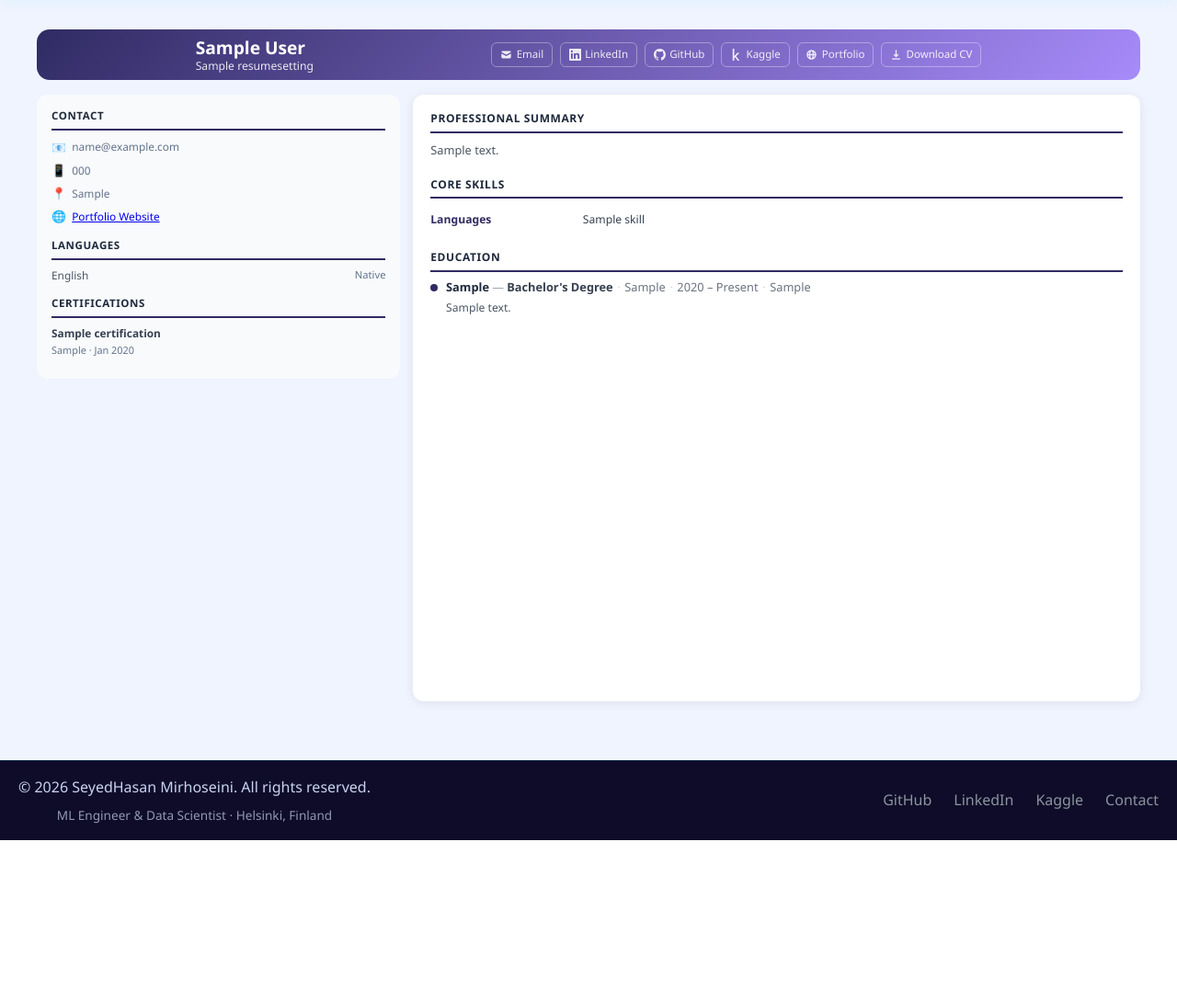
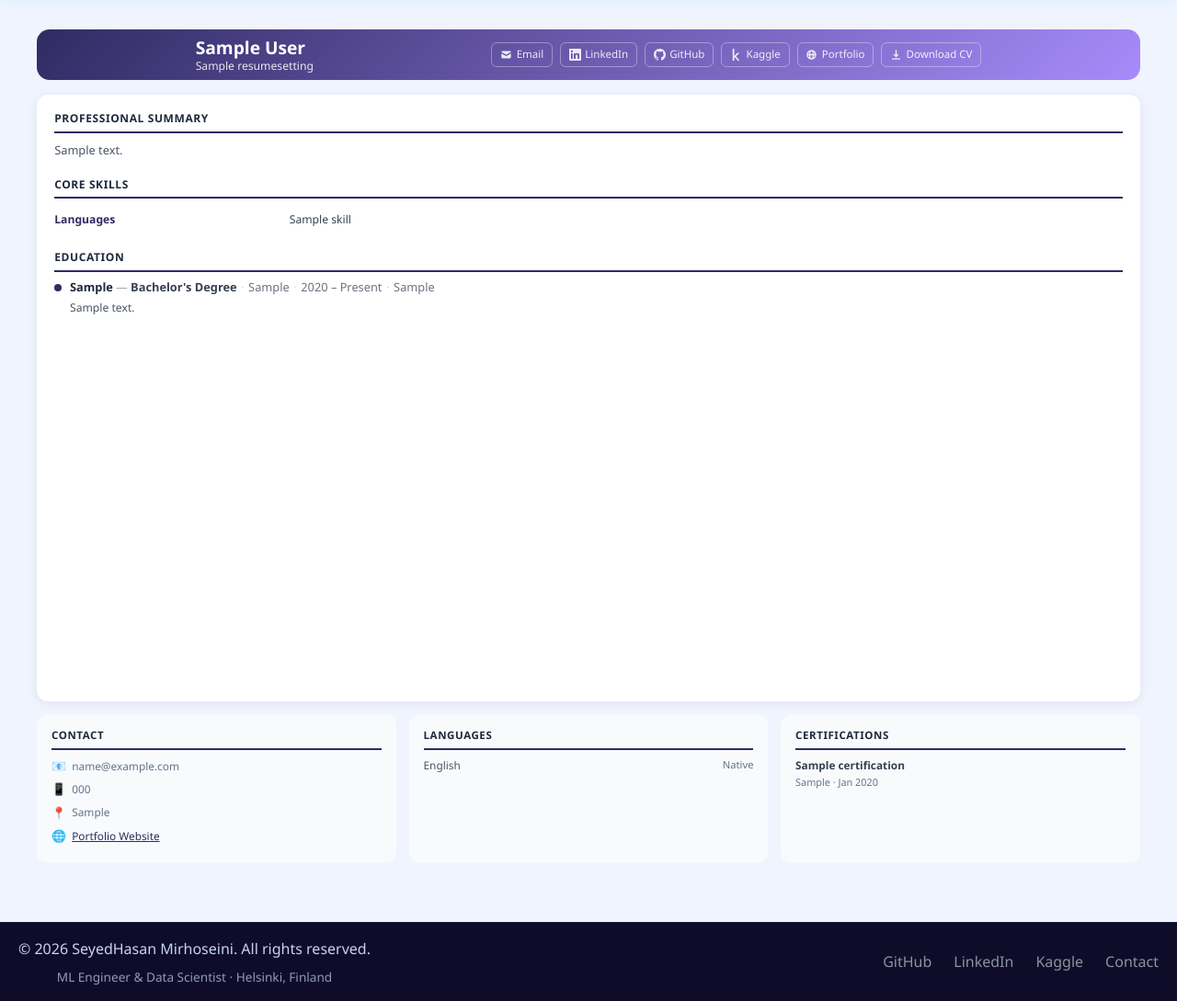
Before and after one commit to seyedhasanmirhoseini1367/PersonalPortfolio, a Django app: page /resume/ in a window 1280 px wide. Shown: the part 51-1140 px from the top of the page at 92% size. Before the commit the page ends 965 px from the top, so only its background shows below. Run offline with Django 4.2, Linux system fonts and the light colour scheme; tables that the repository leaves empty hold one stand-in row (values such as "Sample post"); data that the repository does not hold is empty; parts of the project's set-up code (start-up, migrations or seed data) failed here and were passed over.

Commit message:
style: move resume sidebar to bottom info strip, single-column layout

```diff
--- a/templates/resume/resume_page.html
+++ b/templates/resume/resume_page.html
@@ -35,27 +35,29 @@
     .hero-link:hover { background: rgba(255,255,255,.15); color: white; }
     .hero-link svg { width: 13px; height: 13px; fill: currentColor; flex-shrink: 0; }
 
-    /* ── Layout ───────────────────────────────────────────────────── */
-    .resume-layout {
-        display: grid;
-        grid-template-columns: 1fr 2fr;
-        gap: .85rem;
-        max-width: 1500px;
-        margin: 0 auto;
+    /* ── Layout: single column ────────────────────────────────────── */
+    .resume-layout { display: flex; flex-direction: column; gap: .85rem; }
+
+    /* ── Main Content ─────────────────────────────────────────────── */
+    .resume-main {
+        background: white;
+        padding: 1rem 1.2rem;
+        border-radius: 12px;
+        box-shadow: 0 2px 12px rgba(0,0,0,.08);
     }
 
-    /* ── Sidebar ──────────────────────────────────────────────────── */
-    .resume-sidebar {
+    /* ── Bottom info strip ────────────────────────────────────────── */
+    .resume-bottom {
+        display: grid;
+        grid-template-columns: repeat(auto-fit, minmax(200px, 1fr));
+        gap: .85rem;
+    }
+    .info-card {
         background: #f8fafc;
+        border-radius: 12px;
         padding: .9rem 1rem;
-        border-radius: 12px;
-        height: fit-content;
-        position: sticky;
-        top: 1.25rem;
     }
-    .sidebar-section { margin-bottom: .75rem; }
-    .sidebar-section:last-child { margin-bottom: 0; }
-    .sidebar-title {
+    .info-card-title {
         font-size: .72rem; font-weight: 700; text-transform: uppercase;
         letter-spacing: .05em; color: #1e293b; margin-bottom: .45rem;
         padding-bottom: .28rem; border-bottom: 2px solid #302b63;
@@ -67,19 +69,6 @@
         margin-bottom: .3rem; color: #64748b; font-size: .74rem;
     }
     .contact-icon { margin-right: .45rem; font-size: .8rem; width: 15px; text-align: center; }
-
-    /* ── Skills (tag clouds per category) ────────────────────────── */
-    .skill-cat-block { margin-bottom: .5rem; }
-    .skill-cat-label {
-        font-size: .68rem; font-weight: 700; color: #374151;
-        margin-bottom: .18rem; text-transform: uppercase; letter-spacing: .04em;
-    }
-    .skill-tags { display: flex; flex-wrap: wrap; gap: .18rem; }
-    .skill-tag {
-        background: #e0e7ff; color: #3730a3;
-        padding: .08rem .38rem; border-radius: 7px;
-        font-size: .67rem; font-weight: 500;
-    }
 
     /* ── Languages ────────────────────────────────────────────────── */
     .language-item { display: flex; justify-content: space-between; margin-bottom: .28rem; }
@@ -100,14 +89,6 @@
         border: 1px solid #bbf7d0;
         padding: .08rem .38rem; border-radius: 7px;
         font-size: .67rem; font-weight: 500;
-    }
-
-    /* ── Main Content ─────────────────────────────────────────────── */
-    .resume-main {
-        background: white;
-        padding: 1rem 1.2rem;
-        border-radius: 12px;
-        box-shadow: 0 2px 12px rgba(0,0,0,.08);
     }
     .main-section { margin-bottom: 1.1rem; }
     .main-section:last-child { margin-bottom: 0; }
@@ -197,14 +178,11 @@
     .project-link:hover { background: #302b63; color: white; }
 
     /* ── Responsive ───────────────────────────────────────────────── */
-    @media (max-width: 968px) {
-        .resume-layout { grid-template-columns: 1fr; gap: 1rem; }
-        .resume-sidebar { position: static; }
-    }
     @media (max-width: 768px) {
         .resume-hero { padding: 1rem; gap: 1rem; }
         .resume-hero-right { justify-content: flex-start; }
-        .resume-main, .resume-sidebar { padding: .9rem; }
+        .resume-main, .info-card { padding: .9rem; }
+        .resume-bottom { grid-template-columns: 1fr; }
         .item-oneliner { flex-direction: column; gap: .05rem; }
         .item-dash { display: none; }
         .core-skills-table { display: block; }
@@ -212,7 +190,6 @@
         .core-skills-cat { width: 100%; white-space: normal; font-size: .72rem; padding-bottom: 0; }
         .core-skills-list { padding-top: 0; }
     }
-
     @media (max-width: 480px) {
         .resume-title { font-size: 1rem; }
         .resume-hero-right { flex-wrap: wrap; }
@@ -269,76 +246,6 @@
 </section>
 
     <div class="resume-layout">
-
-        <!-- ── Sidebar ── -->
-        <aside class="resume-sidebar">
-
-            <!-- Contact -->
-            <section class="sidebar-section">
-                <h3 class="sidebar-title">Contact</h3>
-                <div class="contact-item">
-                    <span class="contact-icon">📧</span>
-                    <span>{{ resume_settings.email }}</span>
-                </div>
-                {% if resume_settings.phone %}
-                <div class="contact-item">
-                    <span class="contact-icon">📱</span>
-                    <span>{{ resume_settings.phone }}</span>
-                </div>
-                {% endif %}
-                <div class="contact-item">
-                    <span class="contact-icon">📍</span>
-                    <span>{{ resume_settings.location }}</span>
-                </div>
-                {% if resume_settings.website %}
-                <div class="contact-item">
-                    <span class="contact-icon">🌐</span>
-                    <a href="{{ resume_settings.website }}" target="_blank">Portfolio Website</a>
-                </div>
-                {% endif %}
-            </section>
-
-            <!-- Languages -->
-            {% if languages %}
-            <section class="sidebar-section">
-                <h3 class="sidebar-title">Languages</h3>
-                {% for lang in languages %}
-                <div class="language-item">
-                    <span class="language-name">{{ lang.get_language_display }}</span>
-                    <span class="language-level">{{ lang.get_proficiency_display }}</span>
-                </div>
-                {% endfor %}
-            </section>
-            {% endif %}
-
-            <!-- Soft Skills -->
-            {% if soft_skills %}
-            <section class="sidebar-section">
-                <h3 class="sidebar-title">Soft Skills</h3>
-                <div class="mbti-badge">
-                    <svg width="11" height="11" viewBox="0 0 20 20" fill="currentColor"><path fill-rule="evenodd" d="M10 9a3 3 0 100-6 3 3 0 000 6zm-7 9a7 7 0 1114 0H3z" clip-rule="evenodd"/></svg>
-                    INFJ · Myers-Briggs
-                </div>
-                <div class="soft-skill-tags">
-                    {% for skill in soft_skills %}<span class="soft-skill-tag">{{ skill.name }}</span>{% endfor %}
-                </div>
-            </section>
-            {% endif %}
-
-            <!-- Certifications -->
-            {% if certifications %}
-            <section class="sidebar-section">
-                <h3 class="sidebar-title">Certifications</h3>
-                {% for cert in certifications %}
-                <div style="margin-bottom:.5rem;">
-                    <div style="font-weight:600;color:#374151;font-size:.74rem;">{{ cert.name }}</div>
-                    <div style="color:#64748b;font-size:.68rem;">{{ cert.issuing_organization }} · {{ cert.issue_date|date:"M Y" }}</div>
-                </div>
-                {% endfor %}
-            </section>
-            {% endif %}
-
-        </aside>
 
         <!-- ── Main Content ── -->
         <main class="resume-main">
@@ -449,7 +356,77 @@
             {% endif %}
 
         </main>
-    </div>
-</div>
+
+        <!-- ── Bottom info strip ── -->
+        <div class="resume-bottom">
+
+            <!-- Contact -->
+            <div class="info-card">
+                <h3 class="info-card-title">Contact</h3>
+                <div class="contact-item">
+                    <span class="contact-icon">📧</span>
+                    <span>{{ resume_settings.email }}</span>
+                </div>
+                {% if resume_settings.phone %}
+                <div class="contact-item">
+                    <span class="contact-icon">📱</span>
+                    <span>{{ resume_settings.phone }}</span>
+                </div>
+                {% endif %}
+                <div class="contact-item">
+                    <span class="contact-icon">📍</span>
+                    <span>{{ resume_settings.location }}</span>
+                </div>
+                {% if resume_settings.website %}
+                <div class="contact-item">
+                    <span class="contact-icon">🌐</span>
+                    <a href="{{ resume_settings.website }}" target="_blank" style="color:#302b63;">Portfolio Website</a>
+                </div>
+                {% endif %}
+            </div>
+
+            <!-- Languages -->
+            {% if languages %}
+            <div class="info-card">
+                <h3 class="info-card-title">Languages</h3>
+                {% for lang in languages %}
+                <div class="language-item">
+                    <span class="language-name">{{ lang.get_language_display }}</span>
+                    <span class="language-level">{{ lang.get_proficiency_display }}</span>
+                </div>
+                {% endfor %}
+            </div>
+            {% endif %}
+
+            <!-- Soft Skills -->
+            {% if soft_skills %}
+            <div class="info-card">
+                <h3 class="info-card-title">Soft Skills</h3>
+                <div class="mbti-badge">
+                    <svg width="11" height="11" viewBox="0 0 20 20" fill="currentColor"><path fill-rule="evenodd" d="M10 9a3 3 0 100-6 3 3 0 000 6zm-7 9a7 7 0 1114 0H3z" clip-rule="evenodd"/></svg>
+                    INFJ · Myers-Briggs
+                </div>
+                <div class="soft-skill-tags">
+                    {% for skill in soft_skills %}<span class="soft-skill-tag">{{ skill.name }}</span>{% endfor %}
+                </div>
+            </div>
+            {% endif %}
+
+            <!-- Certifications -->
+            {% if certifications %}
+            <div class="info-card">
+                <h3 class="info-card-title">Certifications</h3>
+                {% for cert in certifications %}
+                <div style="margin-bottom:.5rem;">
+                    <div style="font-weight:600;color:#374151;font-size:.74rem;">{{ cert.name }}</div>
+                    <div style="color:#64748b;font-size:.68rem;">{{ cert.issuing_organization }} · {{ cert.issue_date|date:"M Y" }}</div>
+                </div>
+                {% endfor %}
+            </div>
+            {% endif %}
+
+        </div><!-- end .resume-bottom -->
+
+    </div><!-- end .resume-layout -->
 </div>
 {% endblock %}
```
